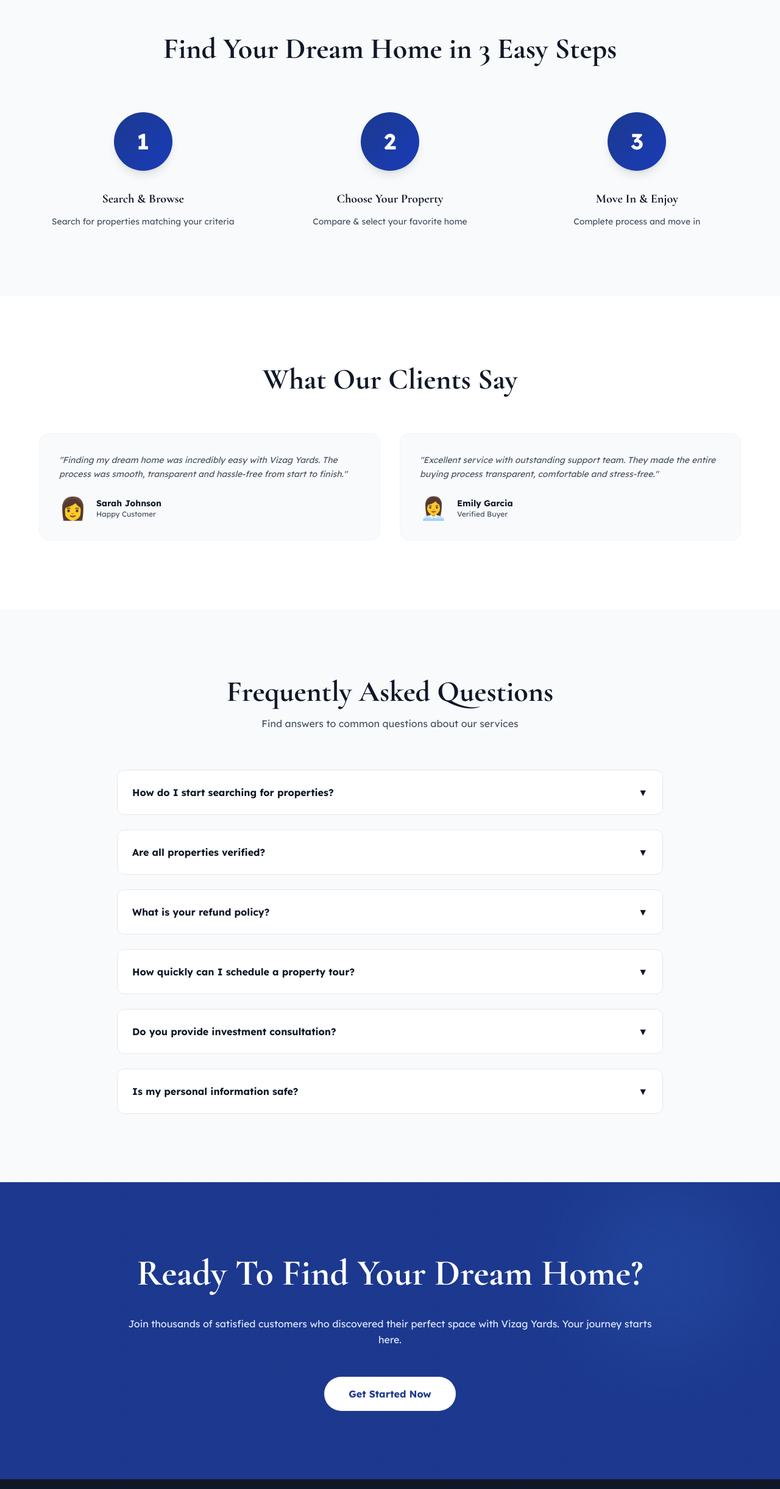
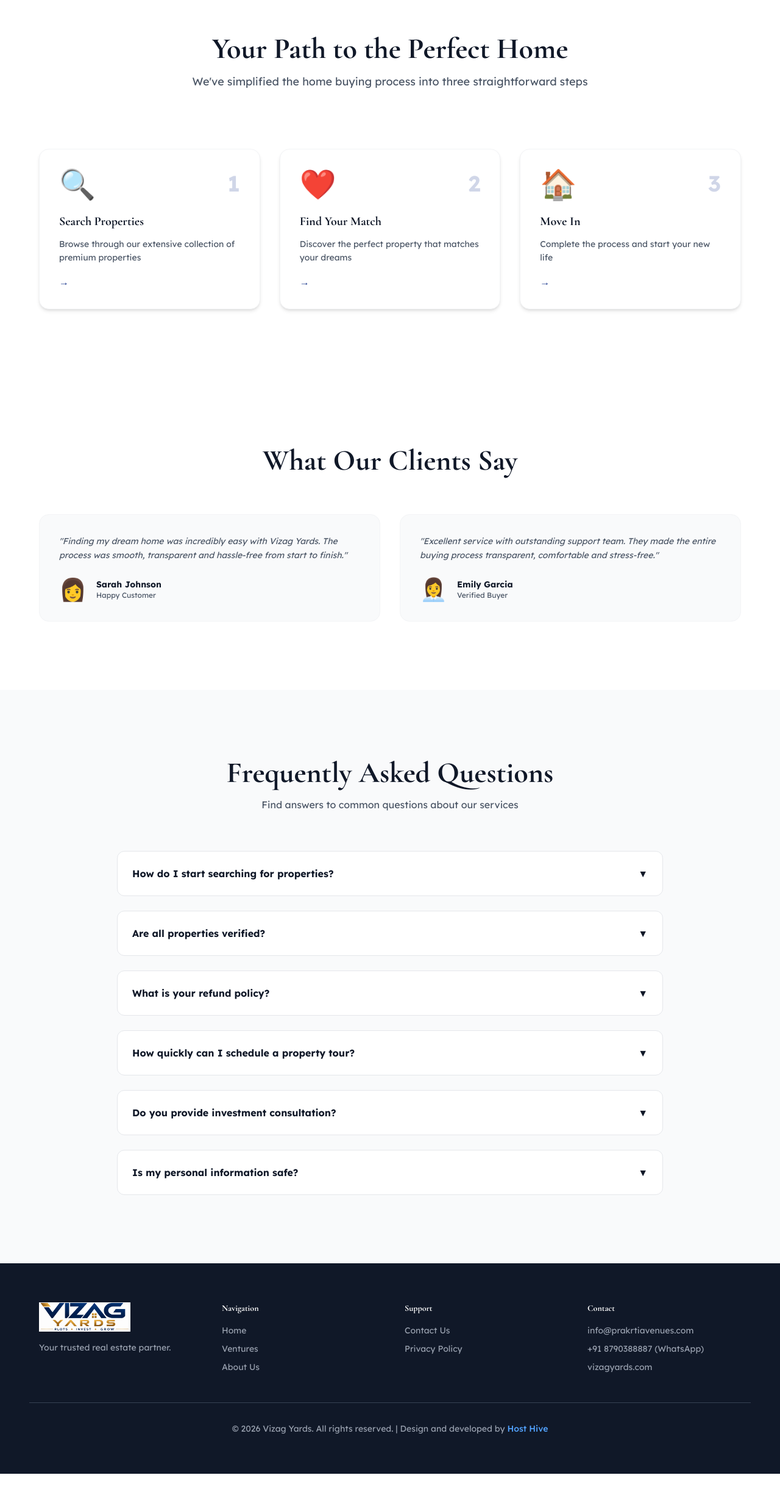
Before and after one commit to Yesh21102001/Realestate, a Next.js app: page / in a window 1280 px wide. Shown: the part 3512-5953 px from the top of the page at 61% size. After the commit the page ends 5928 px from the top, so only its background shows below. Built offline with nearby package versions, Linux system fonts and the light colour scheme.

Commit message:
first commit

```diff
--- a/app/page.tsx
+++ b/app/page.tsx
@@ -229,24 +229,38 @@ export default function HomePage() {
       </section>
 
       {/* Steps Section */}
-      <section className="py-16 sm:py-20 lg:py-28 px-4 sm:px-6 lg:px-12 bg-gray-50">
+      <section className="py-16 sm:py-20 lg:py-28 px-4 sm:px-6 lg:px-12 bg-white">
         <div className="max-w-6xl mx-auto">
-          <h2 className="text-2xl sm:text-3xl lg:text-4xl xl:text-5xl font-bold text-gray-900 mb-12 sm:mb-16 lg:mb-20 text-center">
-            Find Your Dream Home in 3 Easy Steps
-          </h2>
+          <div className="text-center mb-16 sm:mb-20 lg:mb-24">
+            <h2 className="text-3xl sm:text-4xl lg:text-5xl font-bold text-gray-900 mb-4">
+              Your Path to the Perfect Home
+            </h2>
+            <p className="text-gray-600 text-base sm:text-lg max-w-2xl mx-auto">
+              We've simplified the home buying process into three straightforward steps
+            </p>
+          </div>
 
-          <div className="grid grid-cols-1 sm:grid-cols-3 gap-8 sm:gap-10 lg:gap-12 xl:gap-16">
+          <div className="grid grid-cols-1 sm:grid-cols-3 gap-6 sm:gap-8">
             {[
-              { num: 1, title: 'Search & Browse', desc: 'Search for properties matching your criteria' },
-              { num: 2, title: 'Choose Your Property', desc: 'Compare & select your favorite home' },
-              { num: 3, title: 'Move In & Enjoy', desc: 'Complete process and move in' }
+              { num: 1, icon: '🔍', title: 'Search Properties', desc: 'Browse through our extensive collection of premium properties' },
+              { num: 2, icon: '❤️', title: 'Find Your Match', desc: 'Discover the perfect property that matches your dreams' },
+              { num: 3, icon: '🏠', title: 'Move In', desc: 'Complete the process and start your new life' }
             ].map((step) => (
-              <div key={step.num} className="text-center">
-                <div className="inline-flex items-center justify-center w-16 sm:w-20 lg:w-24 h-16 sm:h-20 lg:h-24 bg-gradient-to-br from-blue-900 to-blue-800 text-white rounded-full mb-6 sm:mb-8 font-bold text-2xl sm:text-3xl lg:text-4xl shadow-lg">
-                  {step.num}
+              <div key={step.num} className="group">
+                <div className="bg-white rounded-2xl p-8 shadow-md hover:shadow-2xl transition-all duration-300 h-full border border-gray-100 hover:border-blue-900">
+                  {/* Icon & Number */}
+                  <div className="flex items-center justify-between mb-6">
+                    <div className="text-5xl">{step.icon}</div>
+                    <span className="text-4xl font-bold text-blue-900 opacity-20 group-hover:opacity-100 transition-opacity">{step.num}</span>
+                  </div>
+
+                  {/* Content */}
+                  <h3 className="text-xl font-bold text-gray-900 mb-3">{step.title}</h3>
+                  <p className="text-gray-600 text-sm leading-relaxed mb-4">{step.desc}</p>
+
+                  {/* Arrow */}
+                  <div className="text-blue-900 font-bold group-hover:translate-x-2 transition-transform">→</div>
                 </div>
-                <h3 className="text-lg sm:text-xl font-bold text-gray-900 mb-2 sm:mb-3">{step.title}</h3>
-                <p className="text-gray-600 text-xs sm:text-sm leading-relaxed font-light">{step.desc}</p>
               </div>
             ))}
           </div>
@@ -327,25 +341,6 @@ export default function HomePage() {
         </div>
       </section>
 
-      {/* CTA Section */}
-      <section className="bg-gradient-to-br from-blue-900 to-blue-900 text-white py-16 sm:py-20 lg:py-28 px-4 sm:px-6 lg:px-12 relative overflow-hidden">
-        <div className="absolute inset-0 opacity-10">
-          <div className="absolute top-0 right-10 w-48 sm:w-72 h-48 sm:h-72 bg-blue-400 rounded-full mix-blend-multiply filter blur-3xl"></div>
-        </div>
-
-        <div className="max-w-4xl mx-auto text-center relative z-10">
-          <h2 className="text-2xl sm:text-3xl md:text-4xl lg:text-5xl xl:text-6xl font-bold mb-6 sm:mb-8 leading-tight">
-            Ready To Find Your Dream Home?
-          </h2>
-          <p className="text-xs sm:text-sm lg:text-base text-indigo-100 mb-8 sm:mb-10 lg:mb-12 leading-relaxed font-light px-2">
-            Join thousands of satisfied customers who discovered their perfect space with Vizag Yards. Your journey starts here.
-          </p>
-          <button className="px-6 sm:px-8 lg:px-10 py-2.5 sm:py-3 lg:py-4 bg-white text-blue-900 rounded-full font-bold text-xs sm:text-sm lg:text-base hover:bg-gray-100 transition">
-            Get Started Now
-          </button>
-        </div>
-      </section>
-
       <Footer />
     </div>
   );
```
